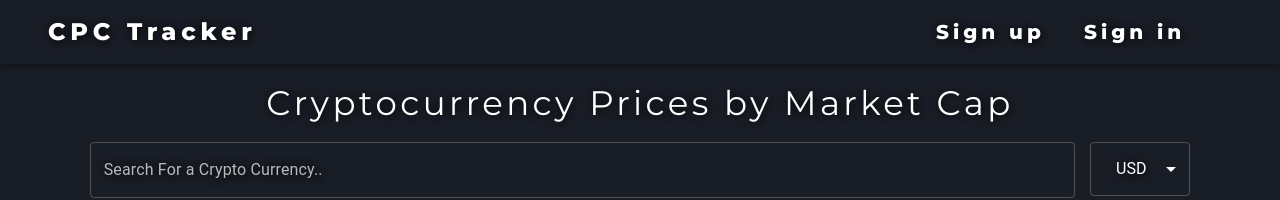
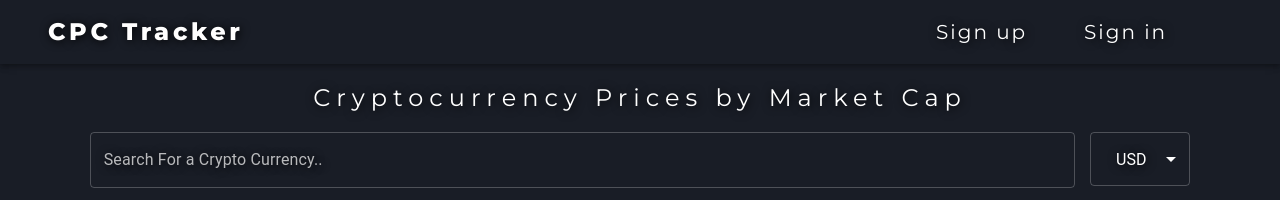
Before and after one commit to Jalvery20/CPC_Tracker, a React (Create React App) app: page / in a window 1280 px wide. Shown: the top 200 px of the page. Built offline with nearby package versions, Linux system fonts and the light colour scheme; no server answers.

Commit message:
Add files via upload

```diff
--- a/src/components/CoinsTable.js
+++ b/src/components/CoinsTable.js
@@ -93,8 +93,8 @@ export default function CoinsTable() {
     <ThemeProvider theme={darkTheme}>
       <Container style={{ textAlign: "center" }}>
         <Typography
-          variant="h4"
-          style={{letterSpacing:".1em", margin: 18, fontFamily: "Montserrat" }}
+          variant="h5"
+          style={{letterSpacing:".25em", margin: 18, fontFamily: "Montserrat" }}
         >
           Cryptocurrency Prices by Market Cap
         </Typography>
@@ -129,7 +129,7 @@ export default function CoinsTable() {
                     <TableCell
                         style={{
                             color: "white",
-                            fontSize:"20px",
+                            fontSize:"14px",
                             fontWeight: "700",
                             fontFamily: "Montserrat",
                         }}
@@ -173,7 +173,7 @@ export default function CoinsTable() {
                             <span
                               style={{
                                 textTransform: "uppercase",
-                                fontSize: 22,
+                                fontSize: 14,
                               }}
                             >
                               {row.symbol}
--- a/src/components/Header.js
+++ b/src/components/Header.js
@@ -6,15 +6,14 @@ import {useHistory} from "react-router-dom";
 const useStyles=makeStyles(()=>({
     title:  {
         flex:6,
-        letterSpacing:".2em",
+        letterSpacing:".15em",
         fontFamily:"Montserrat",
         fontWeight:"bold",
     },
     sign:{
         flex:1,
-        letterSpacing:".2em",
+        letterSpacing:".1em",
         fontFamily:"Montserrat",
-        fontWeight:"bold",
         cursor:"pointer",
     }
   }))
```
